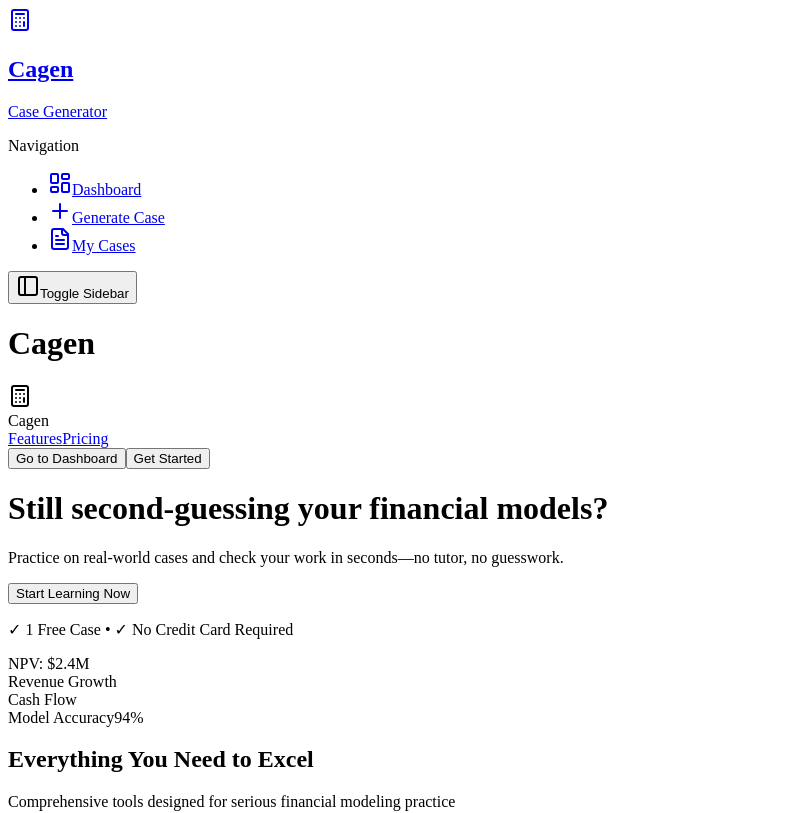
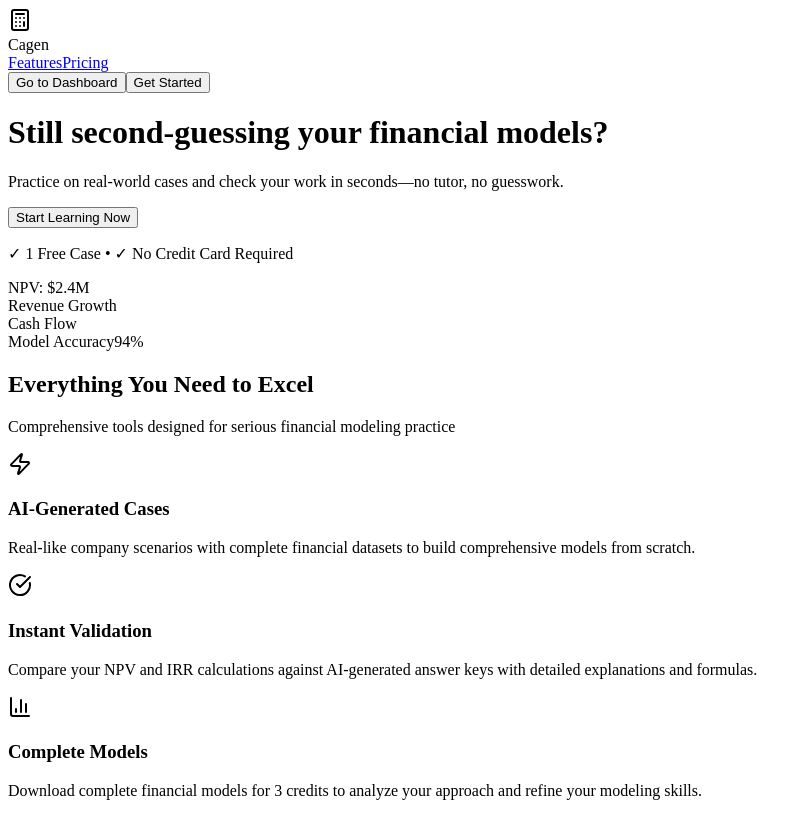
Before and after one commit to ckst1332/CaseGen, a Next.js app: page / in a window 1280 px wide. Shown: the top 813 px of the page, without its empty margins (0-808 px from the left). Built offline with nearby package versions, Linux system fonts and the light colour scheme.

Commit message:
Remove sidebar from landing page

```diff
--- a/src/pages/Layout.jsx
+++ b/src/pages/Layout.jsx
@@ -44,6 +44,10 @@ const navigationItems = [
 
 export default function Layout({ children, currentPageName }) {
   const location = useLocation();
+
+  if (currentPageName === "Landing") {
+    return <div className="min-h-screen">{children}</div>;
+  }
 
   return (
     <SidebarProvider>
```
